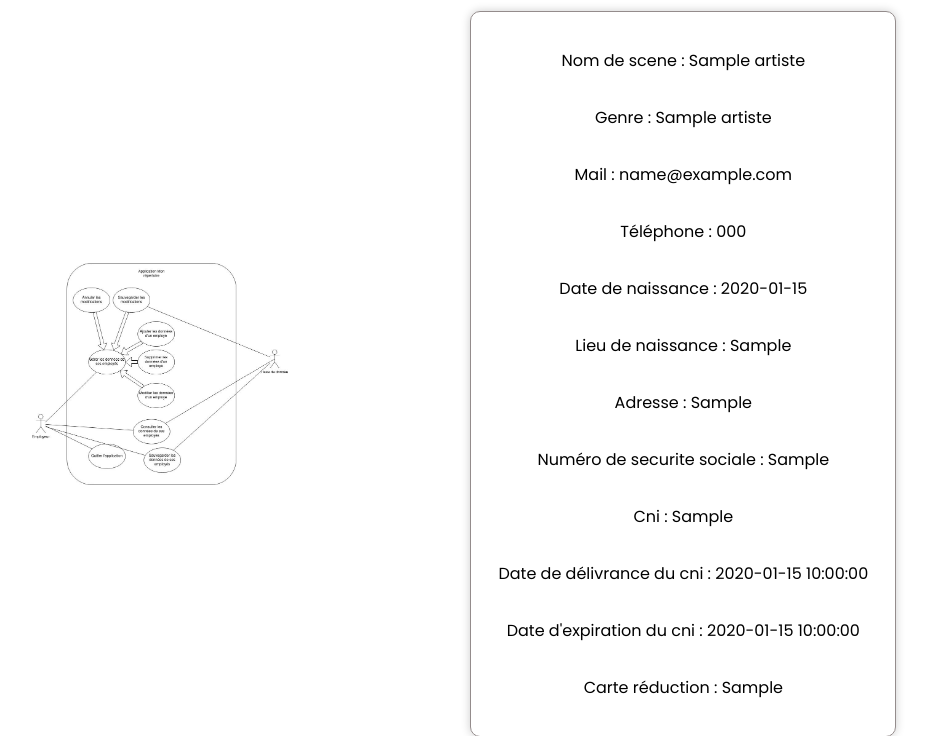
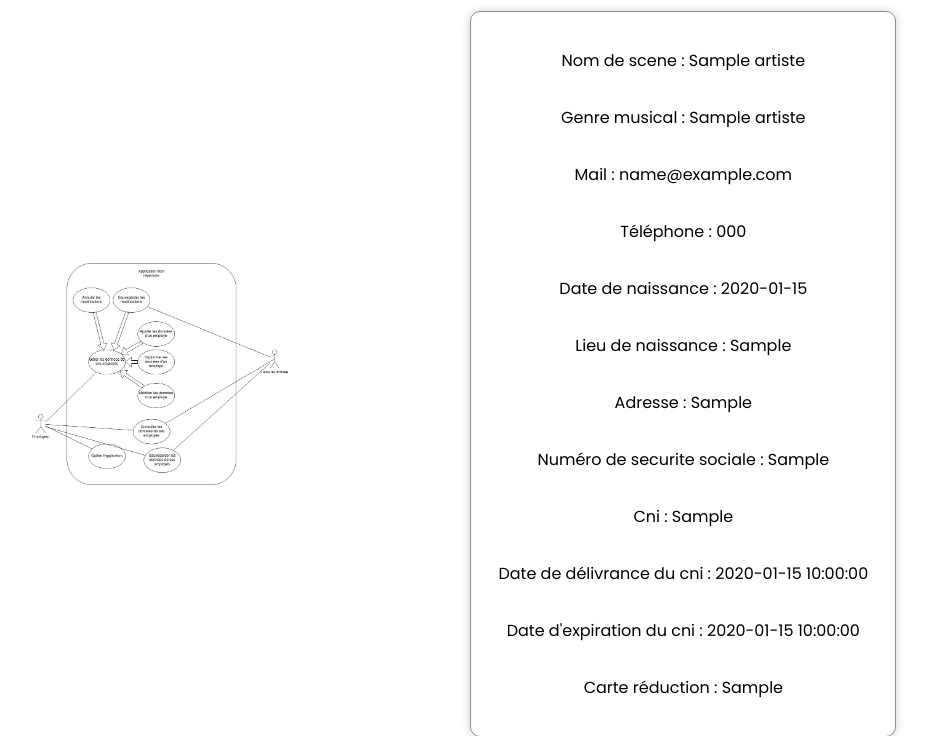
Before and after one commit to ibrahimOzocak/SAE_3.05, a Flask app: page /artiste/1 in a window 1280 px wide. Shown: the part 226-962 px from the top of the page, without its empty margins (201-1131 px from the left). Run offline with Flask 3, Linux system fonts and the light colour scheme; tables that the repository leaves empty hold one stand-in row (values such as "Sample post"); some libraries are stand-ins or nearby versions.

Commit message:
style musical fonctionel

```diff
--- a/ConcertPro/models.py
+++ b/ConcertPro/models.py
@@ -437,7 +437,7 @@ def confirmer_modif_artiste(id_artiste, nom_artiste, prenom_artiste,
                             nom_de_scene, mail, telephone, date_de_naissance,
                             lieu_de_naissance, adresse, numero_secu_sociale,
                             cni, date_delivrance_cni, date_expiration_cni,
-                            carte_reduction, photo):
+                            carte_reduction, genre_musical, photo):
     try:
         get_image(id_artiste, "artiste", photo)
         cursor = get_cursor()
@@ -450,15 +450,15 @@ def confirmer_modif_artiste(id_artiste, nom_artiste, prenom_artiste,
                 nom_artiste = %s, prenom_artiste = %s,
                 date_de_naissance = %s, lieu_naissance = %s, adresse = %s,
                 securite_sociale = %s, cni = %s, date_delivrance_cni = %s,
-                date_expiration_cni = %s, carte_reduction = %s, nom_scene = %s,
-                photo = %s
+                date_expiration_cni = %s, carte_reduction = %s,
+                nom_style_musique = %s, nom_scene = %s, photo = %s
                 WHERE id_artiste = %s
             """
             execute_query(cursor, requete,
                           (telephone, mail, nom_artiste, prenom_artiste,
                            date_de_naissance, lieu_de_naissance, adresse,
                            numero_secu_sociale, cni, date_delivrance_cni,
-                           date_expiration_cni, carte_reduction, nom_de_scene,
+                           date_expiration_cni, carte_reduction, genre_musical, nom_de_scene,
                            save_image(photo), id_artiste))
         else:
             requete = """
@@ -467,15 +467,16 @@ def confirmer_modif_artiste(id_artiste, nom_artiste, prenom_artiste,
                 nom_artiste = %s, prenom_artiste = %s,
                 date_de_naissance = %s, lieu_naissance = %s, adresse = %s,
                 securite_sociale = %s, cni = %s, date_delivrance_cni = %s,
-                date_expiration_cni = %s, carte_reduction = %s, nom_scene = %s
+                date_expiration_cni = %s, carte_reduction = %s,
+                nom_style_musique = %s, nom_scene = %s
                 WHERE id_artiste = %s
             """
             execute_query(cursor, requete,
                           (telephone, mail, nom_artiste, prenom_artiste,
                            date_de_naissance, lieu_de_naissance, adresse,
                            numero_secu_sociale, cni, date_delivrance_cni,
-                           date_expiration_cni, carte_reduction, nom_de_scene,
-                           id_artiste))
+                           date_expiration_cni, carte_reduction,
+                           genre_musical, nom_de_scene, id_artiste))
         db.commit()
         close_cursor(cursor)
     except Exception as e:
@@ -987,17 +988,18 @@ def save_artiste(id_artiste,
                  date_delivrance_cni,
                  date_expiration_cni,
                  carte_reduction,
+                 genre_musique,
                  nom_scene,
                  conge_spectacle="Non"):
     try:
         cursor = get_cursor()
-        req = "INSERT INTO Artiste (id_artiste, nom_artiste, prenom_artiste, mail, telephone, date_de_naissance, lieu_naissance, adresse, securite_sociale, cni, date_delivrance_cni, date_expiration_cni, carte_reduction,nom_scene,conge_spectacle) VALUES(%s, %s, %s, %s, %s, %s, %s, %s, %s, %s, %s, %s, %s, %s,%s)"
+        req = "INSERT INTO Artiste (id_artiste, nom_artiste, prenom_artiste, mail, telephone, date_de_naissance, lieu_naissance, adresse, securite_sociale, cni, date_delivrance_cni, date_expiration_cni, carte_reduction, nom_style_musique, nom_scene,conge_spectacle) VALUES(%s, %s, %s, %s, %s, %s, %s, %s, %s, %s, %s, %s, %s, %s,%s,%s)"
         cursor.execute(
             req,
             (id_artiste, nom_artiste, prenom_artiste, mail, telephone,
              date_de_naissance, lieu_de_naissance, adresse, securite_sociale,
              cni, date_delivrance_cni, date_expiration_cni, carte_reduction,
-             nom_scene, conge_spectacle))
+             genre_musique, nom_scene, conge_spectacle))
         db.commit()
         close_cursor(cursor)
     except Exception as e:
--- a/ConcertPro/templates/ajout_artiste.html
+++ b/ConcertPro/templates/ajout_artiste.html
@@ -16,11 +16,7 @@
         <label for="genre">Genre musical :</label>
         <select name="genre" id="genre">
             {% for style in styles %}
-            {% if artiste[14] == style[0] %}
-            <option value="{{ style[0] }}" selected>{{ style[0] }}</option>
-            {% else %}
-            <option value="{{ style[0] }}">{{ style[0] }}</option>
-            {% endif %}
+            <option>{{ style[0] }}</option>
             {% endfor %}
         </select>
         <label for="mail">Email:</label>
--- a/ConcertPro/templates/artiste.html
+++ b/ConcertPro/templates/artiste.html
@@ -17,7 +17,7 @@
     </div>
     <div class="infos">
         <p>Nom de scene : {{ artiste[-2] }}</p>
-        <p>Genre : {{ artiste[14] }}</p>
+        <p>Genre musical : {{ artiste[14] }}</p>
         <p>Mail : {{ artiste[2] }}</p>
         <p>Téléphone : {{ artiste[1] }}</p>
         <p>Date de naissance : {{ artiste[5] }}</p>
--- a/ConcertPro/templates/modifier_artiste.html
+++ b/ConcertPro/templates/modifier_artiste.html
@@ -48,7 +48,7 @@
             {% if artiste[14] == style[0] %}
             <option value="{{ style[0] }}" selected>{{ style[0] }}</option>
             {% else %}
-            <option value="{{ style[0] }}">{{ style[0] }}</option>
+            <option>{{ style[0] }}</option>
             {% endif %}
             {% endfor %}
         </select>
--- a/ConcertPro/views.py
+++ b/ConcertPro/views.py
@@ -306,12 +306,13 @@ def confirmer_modif_artiste(id_artiste, nom_artiste):
     date_delivrance_cni = request.form['date_delivrance_cni']
     date_expiration_cni = request.form['date_expiration_cni']
     carte_reduction = request.form['carte_de_reduction']
+    genre_musical = request.form['genre']
     photo = request.files['image']
     mo.confirmer_modif_artiste(id_artiste, prenom_artiste, nom_artiste,
                                nom_de_scene, mail, telephone,
                                date_de_naissance, lieu_de_naissance, adresse,
                                numero_secu_sociale, cni, date_delivrance_cni,
-                               date_expiration_cni, carte_reduction, photo)
+                               date_expiration_cni, carte_reduction, genre_musical, photo)
     return redirect(url_for('artiste', id_artiste=id_artiste))
 
 
@@ -367,11 +368,12 @@ def save_artiste():
     date_expiration_cni = datetime.datetime.strptime(
         request.form['date_expiration'], "%Y-%m-%d")
     carte_reduction = request.form['carte_train']
+    genre_musical = request.form['genre']
     id_artiste = mo.get_id_artiste_max() + 1
     mo.save_artiste(id_artiste, nom_artiste, prenom_artiste, mail, telephone,
                     date_de_naissance, lieu_de_naissance, adresse,
                     securite_sociale, cni, date_delivrance_cni,
-                    date_expiration_cni, carte_reduction, nom_scene)
+                    date_expiration_cni, carte_reduction, genre_musical, nom_scene)
     return redirect(url_for('artiste', id_artiste=id_artiste))
 
 
```
